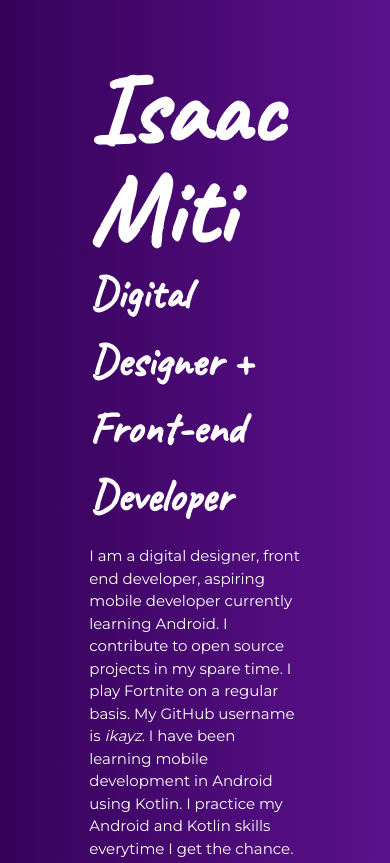
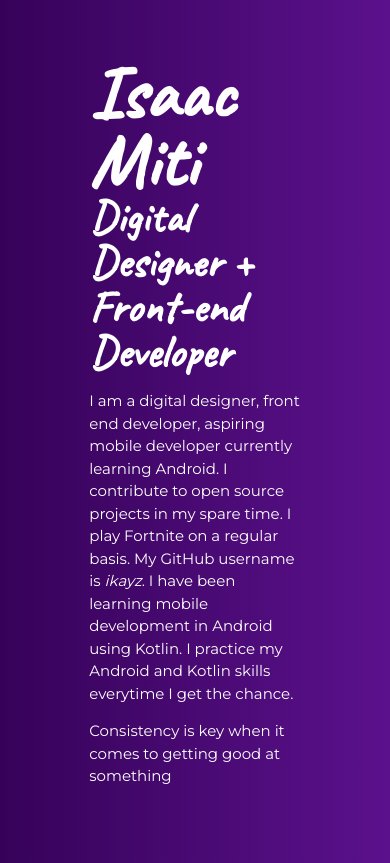
Before and after one commit to ikayz/css-portofolio, a plain HTML site: page index.html in a window 390 px wide. Shown: the top 863 px of the page. Drawn offline with Linux system fonts and the light colour scheme.

Commit message:
Change line height and font size for headings at small size

```diff
--- a/css/styles.css
+++ b/css/styles.css
@@ -171,3 +171,13 @@ footer {
     gap: 20px;
   }
 }
+
+@media screen and (max-width: 749px) {
+  h1 {
+    font-size: 75px;
+    line-height: 0.9;
+  }
+  h2 {
+    line-height: 1;
+  }
+}
```
